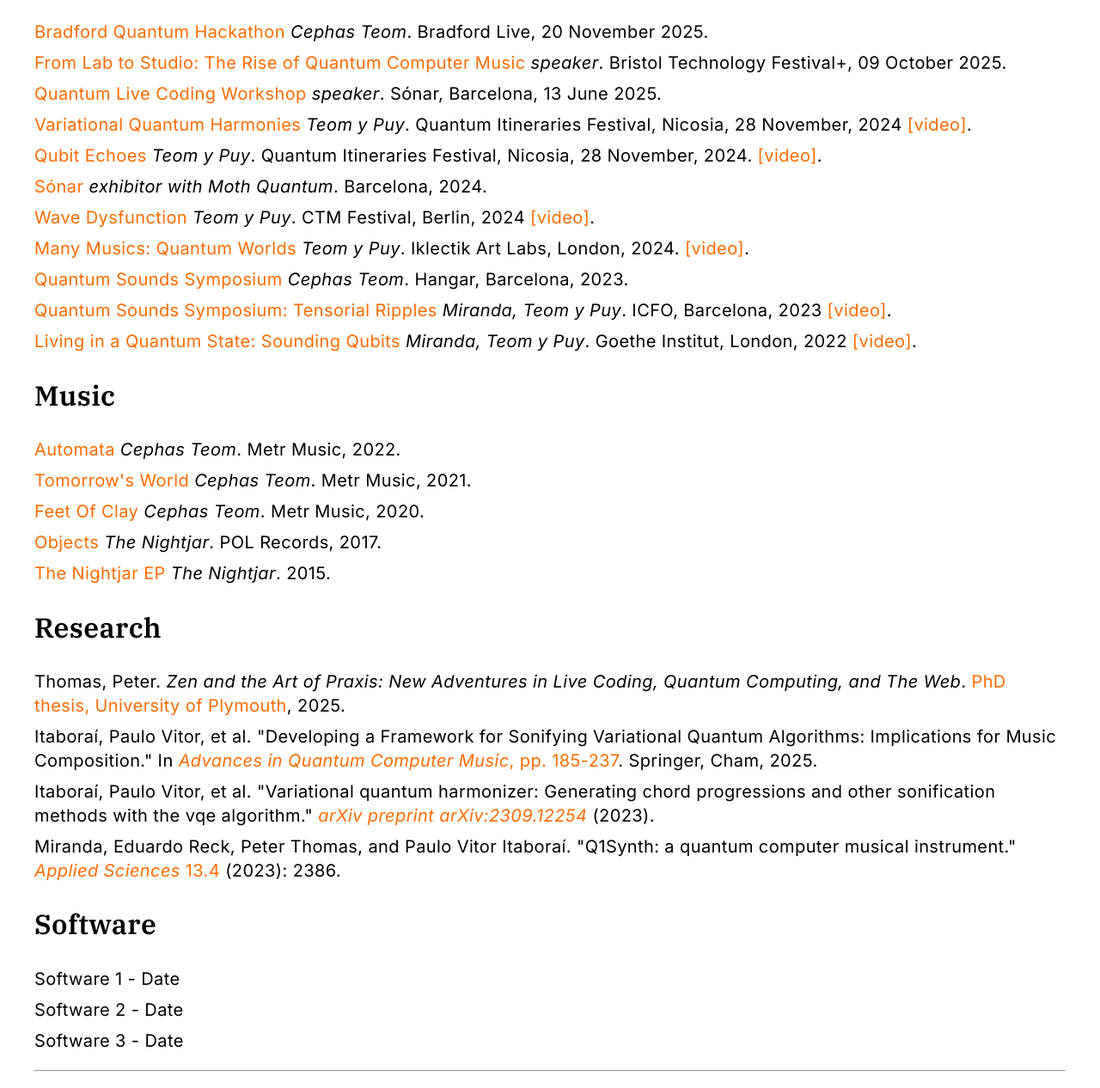
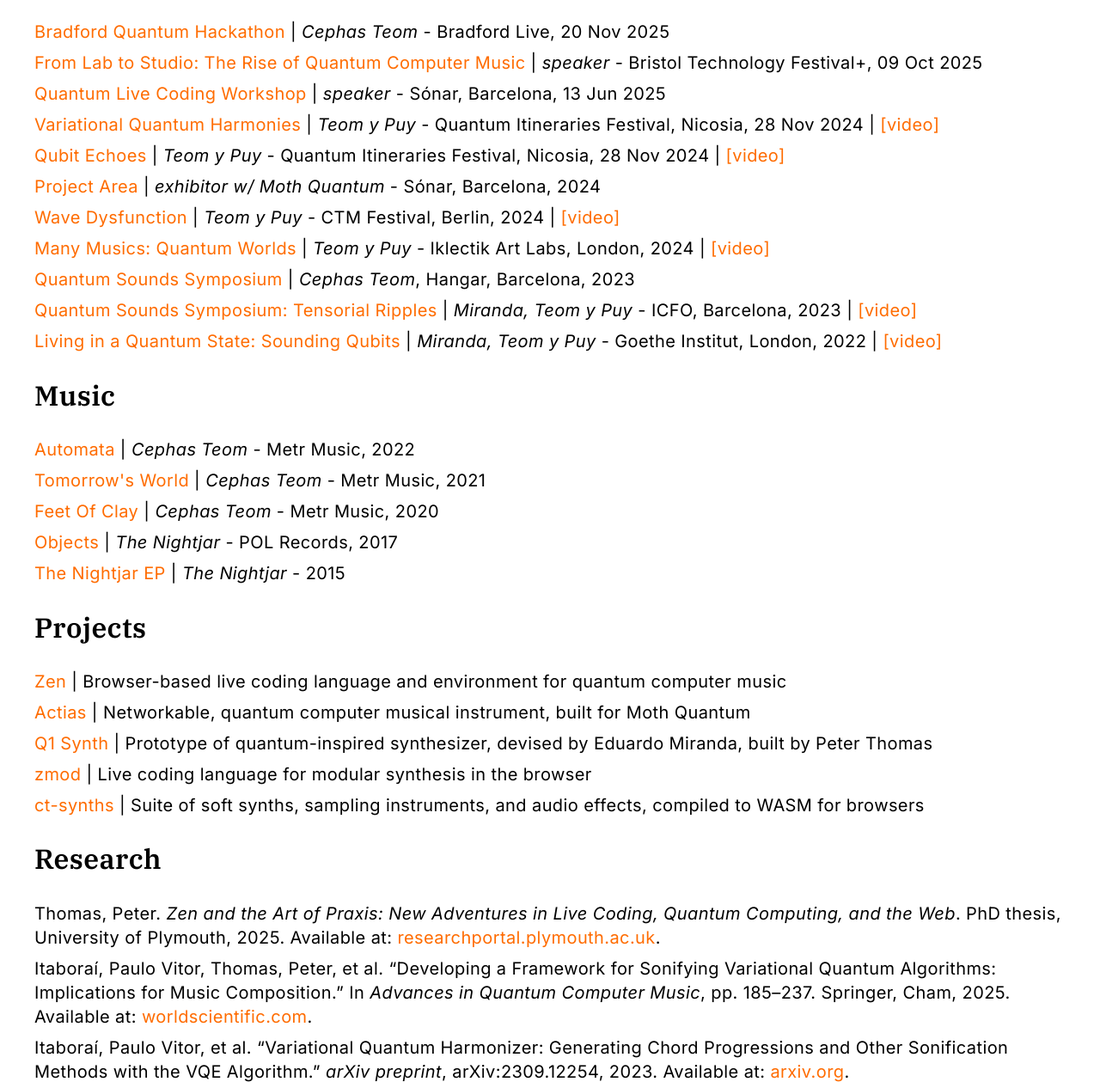
Before and after one commit to cephasteom/website2025, a website built with Vite: page index.html in a window 1280 px wide. Shown: the part 434-1700 px from the top of the page at 86% size. Built offline with nearby package versions, Linux system fonts and the light colour scheme.

Commit message:
completed content

```diff
--- a/index.html
+++ b/index.html
@@ -31,35 +31,35 @@
     <section id="events">
       <h2>Events</h2>
       <ul>
-        <li><a target="_blank" href="https://aqora.io/events/quantumbradford2025">Bradford Quantum Hackathon</a> <em>Cephas Teom</em>. Bradford Live, 20 November 2025.</li>
-        <li><a target="_blank" href="https://site.pheedloop.com/event/BTFPLUS/sessions/SES0RX6CQDG93WMAC/">From Lab to Studio: The Rise of Quantum Computer Music</a> <em>speaker</em>. Bristol Technology Festival+, 09 October 2025.</li>
-        <li><a target="_blank" href="https://sonar.es/en/activity/quantum-live-coding-workshop">Quantum Live Coding Workshop</a> <em>speaker</em>. Sónar, Barcelona, 13 June 2025.</li>
-        <li><a target="_blank" href="https://quantum.itineraries.itabora.space/">Variational Quantum Harmonies</a> <em>Teom y Puy</em>.
-          Quantum Itineraries Festival, Nicosia, 28 November, 2024
-          <a target="_blank" href="https://www.youtube.com/live/fJEVec6S3Ec?t=3197s">[video]</a>.
+        <li><a target="_blank" href="https://aqora.io/events/quantumbradford2025">Bradford Quantum Hackathon</a> | <em>Cephas Teom</em> - Bradford Live, 20 Nov 2025</li>
+        <li><a target="_blank" href="https://site.pheedloop.com/event/BTFPLUS/sessions/SES0RX6CQDG93WMAC/">From Lab to Studio: The Rise of Quantum Computer Music</a> | <em>speaker</em> - Bristol Technology Festival+, 09 Oct 2025</li>
+        <li><a target="_blank" href="https://sonar.es/en/activity/quantum-live-coding-workshop">Quantum Live Coding Workshop</a> | <em>speaker</em> - Sónar, Barcelona, 13 Jun 2025</li>
+        <li><a target="_blank" href="https://quantum.itineraries.itabora.space/">Variational Quantum Harmonies</a> | <em>Teom y Puy</em> -
+          Quantum Itineraries Festival, Nicosia, 28 Nov 2024 |
+          <a target="_blank" href="https://www.youtube.com/live/fJEVec6S3Ec?t=3197s">[video]</a>
         </li>
-        <li><a target="_blank" href="https://quantum.itineraries.itabora.space/">Qubit Echoes</a> <em>Teom y Puy</em>.
-          Quantum Itineraries Festival, Nicosia, 28 November, 2024.
-          <a target="_blank" href="https://www.youtube.com/live/SsDJiiU2wUU?t=3184s">[video]</a>.
+        <li><a target="_blank" href="https://quantum.itineraries.itabora.space/">Qubit Echoes</a> | <em>Teom y Puy</em> -
+          Quantum Itineraries Festival, Nicosia, 28 Nov 2024 |
+          <a target="_blank" href="https://www.youtube.com/live/SsDJiiU2wUU?t=3184s">[video]</a>
         </li>
-        <li><a target="_blank" href="https://sonar.es/en/about/previous-editions/2024">Sónar</a> <em>exhibitor with Moth Quantum</em>. Barcelona, 2024.</li>
-        <li><a target="_blank" href="https://www.ctm-festival.de/festival-2024/programme/schedule/event/wave-dysfunction">Wave Dysfunction</a> <em>Teom y Puy</em>.
-          CTM Festival, Berlin, 2024
-          <a target="_blank" href="https://www.youtube.com/watch?v=3FZZJFP96CQ&t=1584s">[video]</a>.
+        <li><a target="_blank" href="https://sonar.es/en/about/previous-editions/2024">Project Area</a> | <em>exhibitor w/ Moth Quantum</em> - Sónar, Barcelona, 2024</li>
+        <li><a target="_blank" href="https://www.ctm-festival.de/festival-2024/programme/schedule/event/wave-dysfunction">Wave Dysfunction</a> | <em>Teom y Puy</em> -
+          CTM Festival, Berlin, 2024 |
+          <a target="_blank" href="https://www.youtube.com/watch?v=3FZZJFP96CQ&t=1584s">[video]</a>
         </li>
-        <li><a target="_blank" href="https://iklectikartlab.com/many-musics-quantum-worlds/">Many Musics: Quantum Worlds</a> <em>Teom y Puy</em>.
-          Iklectik Art Labs, London, 2024.
-          <a target="_blank" href="https://www.youtube.com/watch?v=Mg_Mo3zvn10">[video]</a>.
+        <li><a target="_blank" href="https://iklectikartlab.com/many-musics-quantum-worlds/">Many Musics: Quantum Worlds</a> | <em>Teom y Puy</em> -
+          Iklectik Art Labs, London, 2024 |
+          <a target="_blank" href="https://www.youtube.com/watch?v=Mg_Mo3zvn10">[video]</a>
         </li>
-        <li><a target="_blank" href="https://www.icfo.eu/event/3284/quantum-sounds-symposium/">Quantum Sounds Symposium</a> <em>Cephas Teom</em>. Hangar, Barcelona, 2023.</li>
-        <li><a target="_blank" href="https://www.icfo.eu/event/3284/quantum-sounds-symposium/">Quantum Sounds Symposium: Tensorial Ripples</a> <em>Miranda, Teom y Puy</em>.
-          ICFO, Barcelona, 2023
-          <a target="_blank" href="https://www.youtube.com/watch?v=PMUNIBs7T04&t=1665s">[video]</a>.
+        <li><a target="_blank" href="https://www.icfo.eu/event/3284/quantum-sounds-symposium/">Quantum Sounds Symposium</a> | <em>Cephas Teom</em>, Hangar, Barcelona, 2023</li>
+        <li><a target="_blank" href="https://www.icfo.eu/event/3284/quantum-sounds-symposium/">Quantum Sounds Symposium: Tensorial Ripples</a> | <em>Miranda, Teom y Puy</em> -
+          ICFO, Barcelona, 2023 |
+          <a target="_blank" href="https://www.youtube.com/watch?v=PMUNIBs7T04&t=1665s">[video]</a>
         </li>
         <li><a target="_blank" href="https://www.goethe.de/prj/lqs/en/eve/sou.html">Living in a Quantum State: Sounding Qubits</a>
-          <em>Miranda, Teom y Puy</em>.
-          Goethe Institut, London, 2022
-          <a target="_blank" href="https://www.youtube.com/watch?v=wL0RlYIl-QM">[video]</a>.
+          | <em>Miranda, Teom y Puy</em> -
+          Goethe Institut, London, 2022 |
+          <a target="_blank" href="https://www.youtube.com/watch?v=wL0RlYIl-QM">[video]</a>
         </li>
       </ul>
     </section>
@@ -67,31 +67,36 @@
     <section id="music">
       <h2>Music</h2>
       <ul>
-        <li><a target="_blank" href="https://cephasteom.bandcamp.com/album/automata">Automata</a> <em>Cephas Teom</em>. Metr Music, 2022.</li>
-        <li><a target="_blank" href="https://cephasteom.bandcamp.com/album/tomorrows-world">Tomorrow's World</a> <em>Cephas Teom</em>. Metr Music, 2021.</li>
-        <li><a target="_blank" href="https://cephasteom.bandcamp.com/album/feet-of-clay">Feet Of Clay</a> <em>Cephas Teom</em>. Metr Music, 2020.</li>
-        <li><a target="_blank" href="https://thenightjar.bandcamp.com/album/objects-lp">Objects</a> <em>The Nightjar</em>. POL Records, 2017.</li>
-        <li><a target="_blank" href="https://thenightjar.bandcamp.com/album/the-nightjar-ep">The Nightjar EP</a> <em>The Nightjar</em>. 2015.</li>
+        <li><a target="_blank" href="https://cephasteom.bandcamp.com/album/automata">Automata</a> | <em>Cephas Teom</em> - Metr Music, 2022</li>
+        <li><a target="_blank" href="https://cephasteom.bandcamp.com/album/tomorrows-world">Tomorrow's World</a> | <em>Cephas Teom</em> - Metr Music, 2021</li>
+        <li><a target="_blank" href="https://cephasteom.bandcamp.com/album/feet-of-clay">Feet Of Clay</a> | <em>Cephas Teom</em> - Metr Music, 2020</li>
+        <li><a target="_blank" href="https://thenightjar.bandcamp.com/album/objects-lp">Objects</a> | <em>The Nightjar</em> - POL Records, 2017</li>
+        <li><a target="_blank" href="https://thenightjar.bandcamp.com/album/the-nightjar-ep">The Nightjar EP</a> | <em>The Nightjar</em> - 2015</li>
+      </ul>
+    </section>
+
+    <section id="projects">
+      <h2>Projects</h2>
+      <ul>
+        <li><a target="_blank" href="https://zen.cephasteom.co.uk">Zen</a> | Browser-based live coding language and environment for quantum computer music</li>
+        <li><a target="_blank" href="https://actias.mothquantum.com/">Actias</a> | Networkable, quantum computer musical instrument, built for Moth Quantum</li>
+        <li><a target="_blank" href="https://iccmr-q1synth.cephasteom.co.uk/">Q1 Synth</a> | Prototype of quantum-inspired synthesizer, devised by Eduardo Miranda, built by Peter Thomas</li>
+        <li><a target="_blank" href="https://github.com/cephasteom/zmod">zmod</a> | Live coding language for modular synthesis in the browser</li>
+        <li><a target="_blank" href="https://github.com/cephasteom/ct-synths">ct-synths</a> | Suite of soft synths, sampling instruments, and audio effects, compiled to WASM for browsers</li>
       </ul>
     </section>
 
     <section id="research">
       <h2>Research</h2>
       <ul>
-        <!-- https://researchportal.plymouth.ac.uk/en/studentTheses/zen-and-the-art-of-praxis/ -->
-        <li>Thomas, Peter. <em>Zen and the Art of Praxis: New Adventures in Live Coding, Quantum Computing, and The Web</em>. <a target="_blank" href="https://researchportal.plymouth.ac.uk/en/studentTheses/zen-and-the-art-of-praxis/">PhD thesis, University of Plymouth</a>, 2025.</li>
-        <li>Itaboraí, Paulo Vitor, et al. "Developing a Framework for Sonifying Variational Quantum Algorithms: Implications for Music Composition." In <a href="https://www.worldscientific.com/doi/abs/10.1142/9789819800186_0008" target="_blank"><em>Advances in Quantum Computer Music</em>, pp. 185-237</a>. Springer, Cham, 2025.</li>
-        <li>Itaboraí, Paulo Vitor, et al. "Variational quantum harmonizer: Generating chord progressions and other sonification methods with the vqe algorithm." <a target="_blank" href="https://arxiv.org/abs/2309.12254"><em>arXiv preprint arXiv:2309.12254</em></a> (2023).</li>
-        <li>Miranda, Eduardo Reck, Peter Thomas, and Paulo Vitor Itaboraí. "Q1Synth: a quantum computer musical instrument." <a target="_blank" href="https://www.mdpi.com/2076-3417/13/4/2386"><em>Applied Sciences</em> 13.4</a> (2023): 2386.</li>
-      </ul>
-    </section>
+        <li>Thomas, Peter. <em>Zen and the Art of Praxis: New Adventures in Live Coding, Quantum Computing, and the Web</em>. PhD thesis, University of Plymouth, 2025. Available at: <a href="https://researchportal.plymouth.ac.uk/en/studentTheses/zen-and-the-art-of-praxis/" target="_blank">researchportal.plymouth.ac.uk</a>.</li>
 
-    <section id="software">
-      <h2>Software</h2>
-      <ul>
-        <li>Software 1 - Date</li>
-        <li>Software 2 - Date</li>
-        <li>Software 3 - Date</li>
+        <li>Itaboraí, Paulo Vitor, Thomas, Peter, et al. “Developing a Framework for Sonifying Variational Quantum Algorithms: Implications for Music Composition.” In <em>Advances in Quantum Computer Music</em>, pp. 185–237. Springer, Cham, 2025. Available at: <a href="https://www.worldscientific.com/doi/abs/10.1142/9789819800186_0008" target="_blank">worldscientific.com</a>.</li>
+
+        <li>Itaboraí, Paulo Vitor, et al. “Variational Quantum Harmonizer: Generating Chord Progressions and Other Sonification Methods with the VQE Algorithm.” <em>arXiv preprint</em>, arXiv:2309.12254, 2023. Available at: <a href="https://arxiv.org/abs/2309.12254" target="_blank">arxiv.org</a>.</li>
+
+        <li>Miranda, Eduardo Reck, Thomas, Peter, and Itaboraí, Paulo Vitor. “Q1Synth: A Quantum Computer Musical Instrument.” <em>Applied Sciences</em>, 13(4), 2386, 2023. Available at: <a href="https://www.mdpi.com/2076-3417/13/4/2386" target="_blank">mdpi.com</a>.</li>
+
       </ul>
     </section>
 
```
